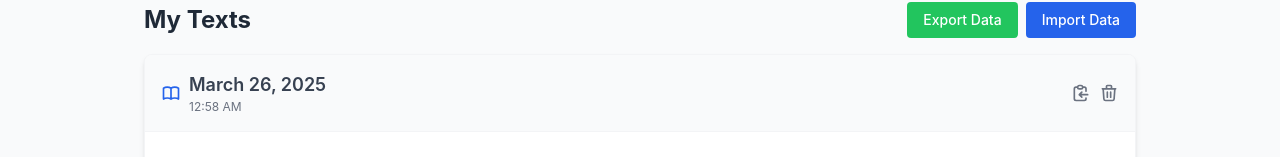
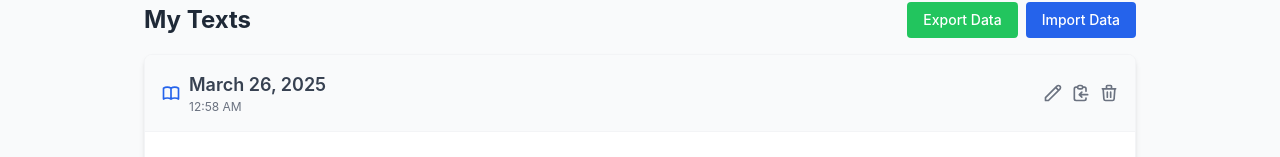
Before and after one commit to sherrrrryz/english-tools, a Next.js app: page / in a window 1280 px wide. Both pictures are taken after typing "Sample" into the empty fields and a click on the button "Upload Text". Shown: the part 626-783 px from the top of the page. Built offline with nearby package versions, Linux system fonts and the light colour scheme.

Commit message:
edit model

```diff
--- a/app/components/TextReader.tsx
+++ b/app/components/TextReader.tsx
@@ -7,10 +7,13 @@ interface TextReaderProps {
   onDelete: (id: string) => void;
   highlights: Highlight[]; // 添加highlights属性以获取当前文档的所有高亮
   onHighlightDelete?: (id: string) => void; // 添加删除高亮的回调
+  onDocumentUpdate?: (id: string, content: string) => void; // 添加更新文档内容的回调
 }
 
-export default function TextReader({ document, onHighlight, onDelete, highlights, onHighlightDelete }: TextReaderProps) {
+export default function TextReader({ document, onHighlight, onDelete, highlights, onHighlightDelete, onDocumentUpdate }: TextReaderProps) {
   const contentRef = useRef<HTMLDivElement>(null);
+  const [isEditing, setIsEditing] = useState(false);
+  const [editContent, setEditContent] = useState(document.content);
 
   // 过滤出属于当前文档的高亮
   const documentHighlights = highlights.filter(h => h.textId === document.id);
@@ -34,14 +37,52 @@ export default function TextReader({ document, onHighlight, onDelete, highlights
     }
   };
 
+  // 切换编辑模式
+  const toggleEditMode = () => {
+    if (isEditing && onDocumentUpdate) {
+      // 只有当内容发生变化时才更新
+      if (editContent !== document.content) {
+        // 保存编辑内容
+        onDocumentUpdate(document.id, editContent);
+      }
+    } else {
+      // 进入编辑模式时，重置编辑内容为当前文档内容
+      setEditContent(document.content);
+    }
+    setIsEditing(!isEditing);
+  };
+
+  // 取消编辑
+  const cancelEdit = () => {
+    setEditContent(document.content);
+    setIsEditing(false);
+  };
+
+  // 编辑内容变更
+  const handleEditChange = (e: React.ChangeEvent<HTMLTextAreaElement>) => {
+    setEditContent(e.target.value);
+  };
+
   // 渲染带高亮的文本内容
   const renderHighlightedContent = () => {
     let content = document.content;
     let segments = [];
     let lastIndex = 0;
 
+    // 过滤掉position为undefined的高亮，尝试重新匹配位置
+    const highlightsToRender = [...documentHighlights].map(highlight => {
+      // 如果位置未定义，尝试在文本中查找匹配项
+      if (highlight.position === undefined) {
+        const index = content.indexOf(highlight.highlightedText);
+        if (index !== -1) {
+          return { ...highlight, position: index };
+        }
+      }
+      return highlight;
+    }).filter(h => h.position !== undefined);
+
     // 按高亮出现位置排序
-    const sortedHighlights = [...documentHighlights]
+    const sortedHighlights = highlightsToRender
       .sort((a, b) => {
         // 使用保存的位置信息
         if (a.position !== undefined && b.position !== undefined) {
@@ -205,6 +246,32 @@ export default function TextReader({ document, onHighlight, onDelete, highlights
         </div>
         <div className="flex items-center gap-2">
           <button
+            onClick={toggleEditMode}
+            className={`transition-colors duration-200 flex items-center ${isEditing ? 'text-green-600' : 'text-gray-500 hover:text-blue-600'}`}
+            title={isEditing ? "保存编辑" : "编辑文本"}
+          >
+            {isEditing ? (
+              <svg xmlns="http://www.w3.org/2000/svg" className="h-5 w-5" fill="none" viewBox="0 0 24 24" stroke="currentColor">
+                <path strokeLinecap="round" strokeLinejoin="round" strokeWidth={2} d="M5 13l4 4L19 7" />
+              </svg>
+            ) : (
+              <svg xmlns="http://www.w3.org/2000/svg" className="h-5 w-5" fill="none" viewBox="0 0 24 24" stroke="currentColor">
+                <path strokeLinecap="round" strokeLinejoin="round" strokeWidth={2} d="M15.232 5.232l3.536 3.536m-2.036-5.036a2.5 2.5 0 113.536 3.536L6.5 21.036H3v-3.572L16.732 3.732z" />
+              </svg>
+            )}
+          </button>
+          {isEditing && (
+            <button
+              onClick={cancelEdit}
+              className="text-red-500 hover:text-red-600 transition-colors duration-200 flex items-center"
+              title="取消编辑"
+            >
+              <svg xmlns="http://www.w3.org/2000/svg" className="h-5 w-5" fill="none" viewBox="0 0 24 24" stroke="currentColor">
+                <path strokeLinecap="round" strokeLinejoin="round" strokeWidth={2} d="M6 18L18 6M6 6l12 12" />
+              </svg>
+            </button>
+          )}
+          <button
             onClick={handleCopy}
             className="text-gray-500 hover:text-blue-600 transition-colors duration-200 flex items-center"
             title="复制全文"
@@ -224,6 +291,16 @@ export default function TextReader({ document, onHighlight, onDelete, highlights
           </button>
         </div>
       </div>
+      {isEditing ? (
+        <div className="card-body bg-white text-gray-800">
+          <textarea
+            value={editContent}
+            onChange={handleEditChange}
+            className="w-full h-64 p-4 border border-gray-200 rounded focus:outline-none focus:ring-2 focus:ring-blue-500 focus:border-transparent"
+            style={{ whiteSpace: 'pre-wrap' }}
+          />
+        </div>
+      ) : (
         <div
           ref={contentRef}
           className="card-body prose max-w-none bg-white text-gray-800 text-base leading-relaxed"
@@ -234,6 +311,7 @@ export default function TextReader({ document, onHighlight, onDelete, highlights
             {renderHighlightedContent()}
           </div>
         </div>
+      )}
       <div className="bg-gray-50 p-3 border-t border-gray-100 flex justify-between items-center text-sm text-gray-500">
         <div className="flex items-center">
           <svg xmlns="http://www.w3.org/2000/svg" className="h-4 w-4 mr-1" fill="none" viewBox="0 0 24 24" stroke="currentColor">
--- a/app/page.tsx
+++ b/app/page.tsx
@@ -106,6 +106,33 @@ export default function Home() {
   // 处理高亮删除
   const handleHighlightDelete = (id: string) => {
     setHighlights(prev => prev.filter(highlight => highlight.id !== id));
+  };
+
+  // 处理文档内容更新
+  const handleDocumentUpdate = (id: string, newContent: string) => {
+    // 先获取旧内容
+    const oldDoc = documents.find(doc => doc.id === id);
+    const oldContent = oldDoc?.content || '';
+
+    // 更新文档内容
+    setDocuments(prev =>
+      prev.map(doc =>
+        doc.id === id
+          ? { ...doc, content: newContent }
+          : doc
+      )
+    );
+
+    // 只有当内容实际发生变化时才重置相关高亮的位置信息
+    if (oldContent !== newContent) {
+      setHighlights(prev =>
+        prev.map(highlight =>
+          highlight.textId === id
+            ? { ...highlight, position: undefined }
+            : highlight
+        )
+      );
+    }
   };
 
   // 导出数据为JSON文件
@@ -237,6 +264,7 @@ export default function Home() {
                     onDelete={handleTextDelete}
                     highlights={highlights}
                     onHighlightDelete={handleHighlightDelete}
+                    onDocumentUpdate={handleDocumentUpdate}
                   />
 
                   {/* 显示当前文档相关的高亮卡片 */}
```
Lines whose indentation alone changed are shown as unchanged.
